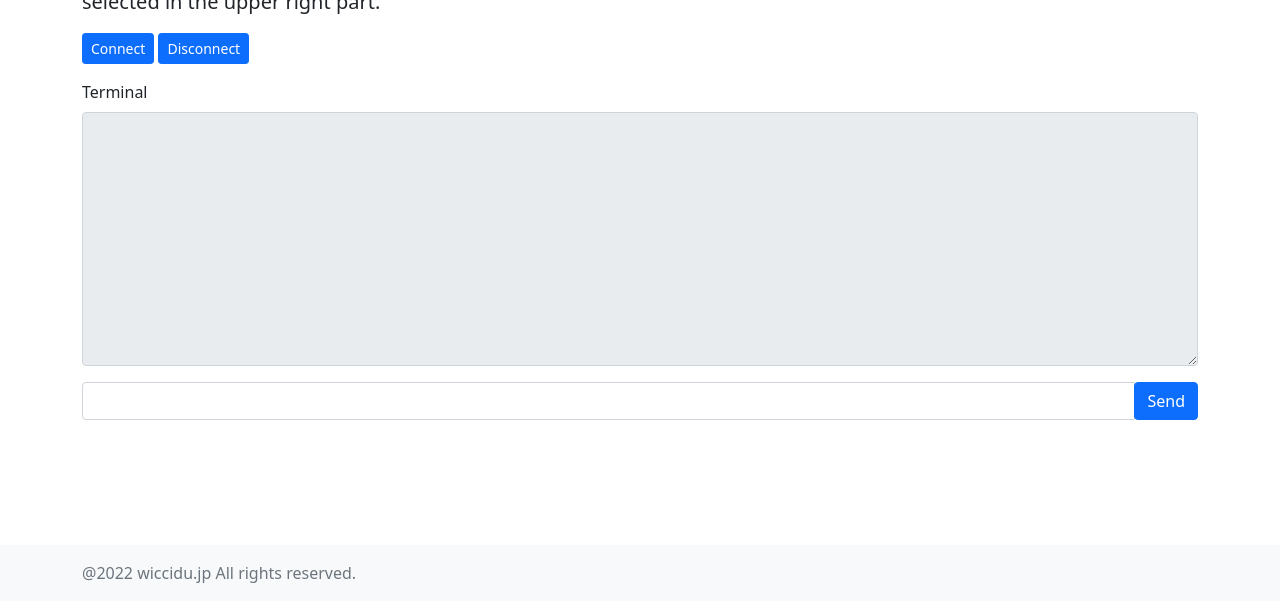
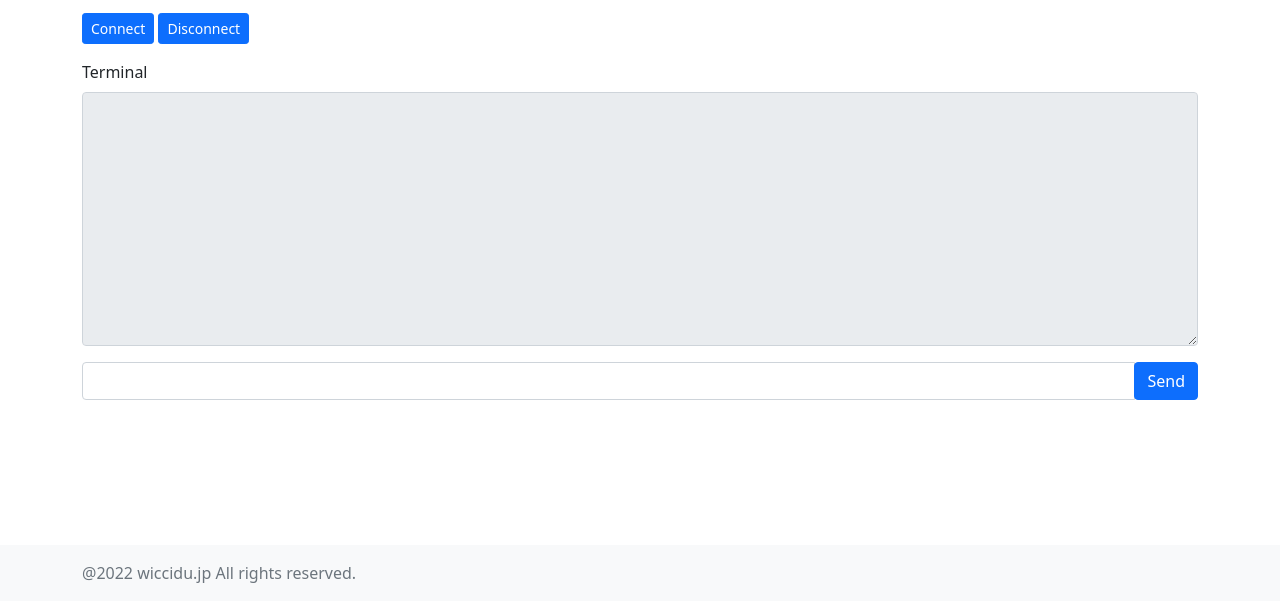
Before and after one commit to wiccidu/mechatronics-serial-terminal, a plain HTML site: page index.html in a window 1280 px wide. Shown: the part 199-800 px from the top of the page. Drawn offline with nearby package versions, Linux system fonts and the light colour scheme.

Commit message:
fix indent

```diff
--- a/index.html
+++ b/index.html
@@ -12,7 +12,6 @@
 
 <body>
     <header>
-        <!-- Fixed navbar -->
         <nav class="navbar navbar-expand-md navbar-dark fixed-top bg-dark">
           <div class="container-fluid">
             <a class="navbar-brand" href="#">Web Serial Terminal</a>
@@ -45,8 +44,7 @@
         </nav>
     </header>
 
-
-        <div class="container" style="margin-top: 100px;">
+    <div class="container" style="margin-top: 80px;">
         <h1 class="mt-5">Console</h1>
         <p class="lead">A console that uses the Web Serial API. Press the Connect button to connect to the serial port. The baud rate can be selected in the upper right part.</p>
         <form>
```
Lines whose indentation alone changed are shown as unchanged.
